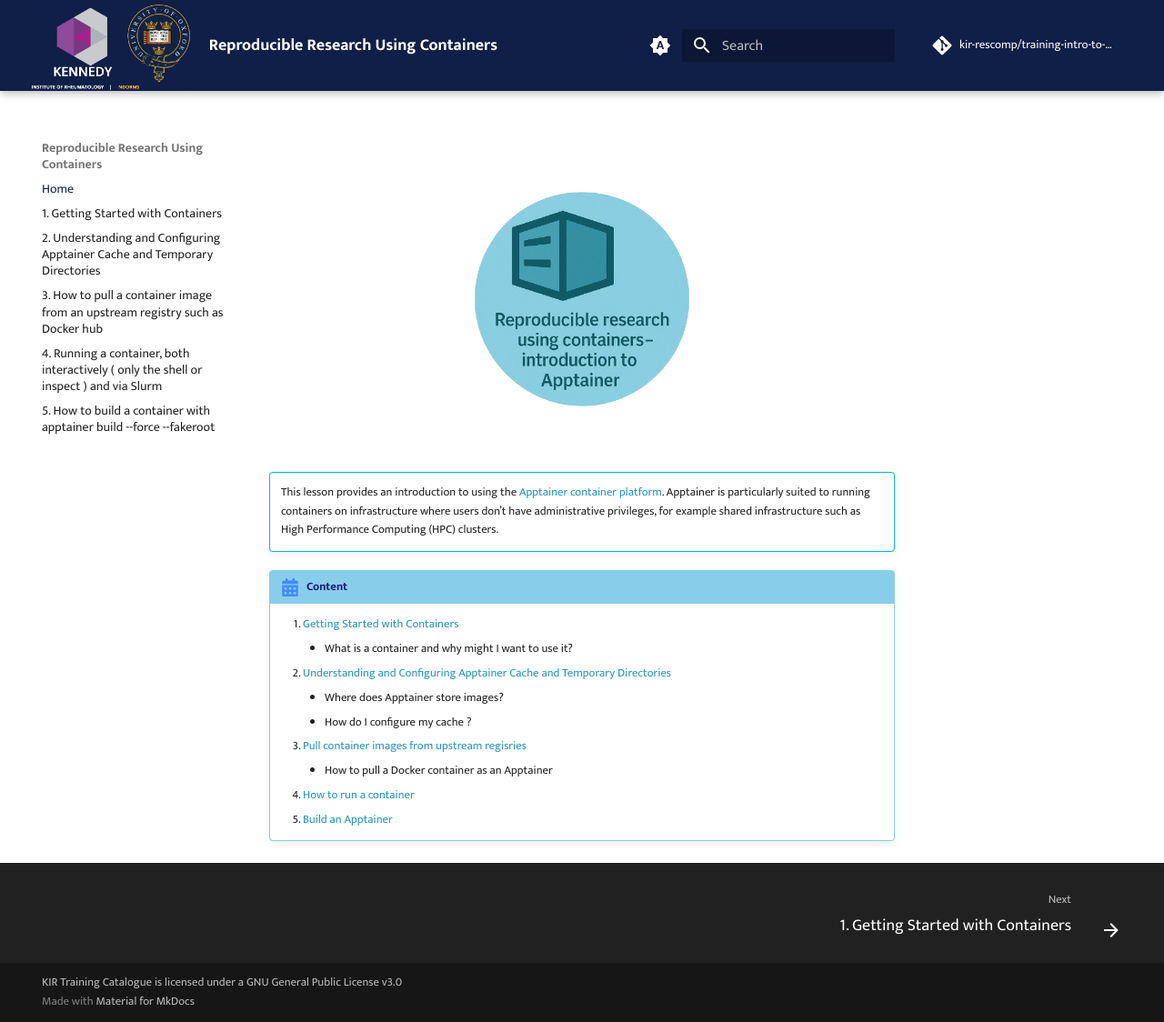
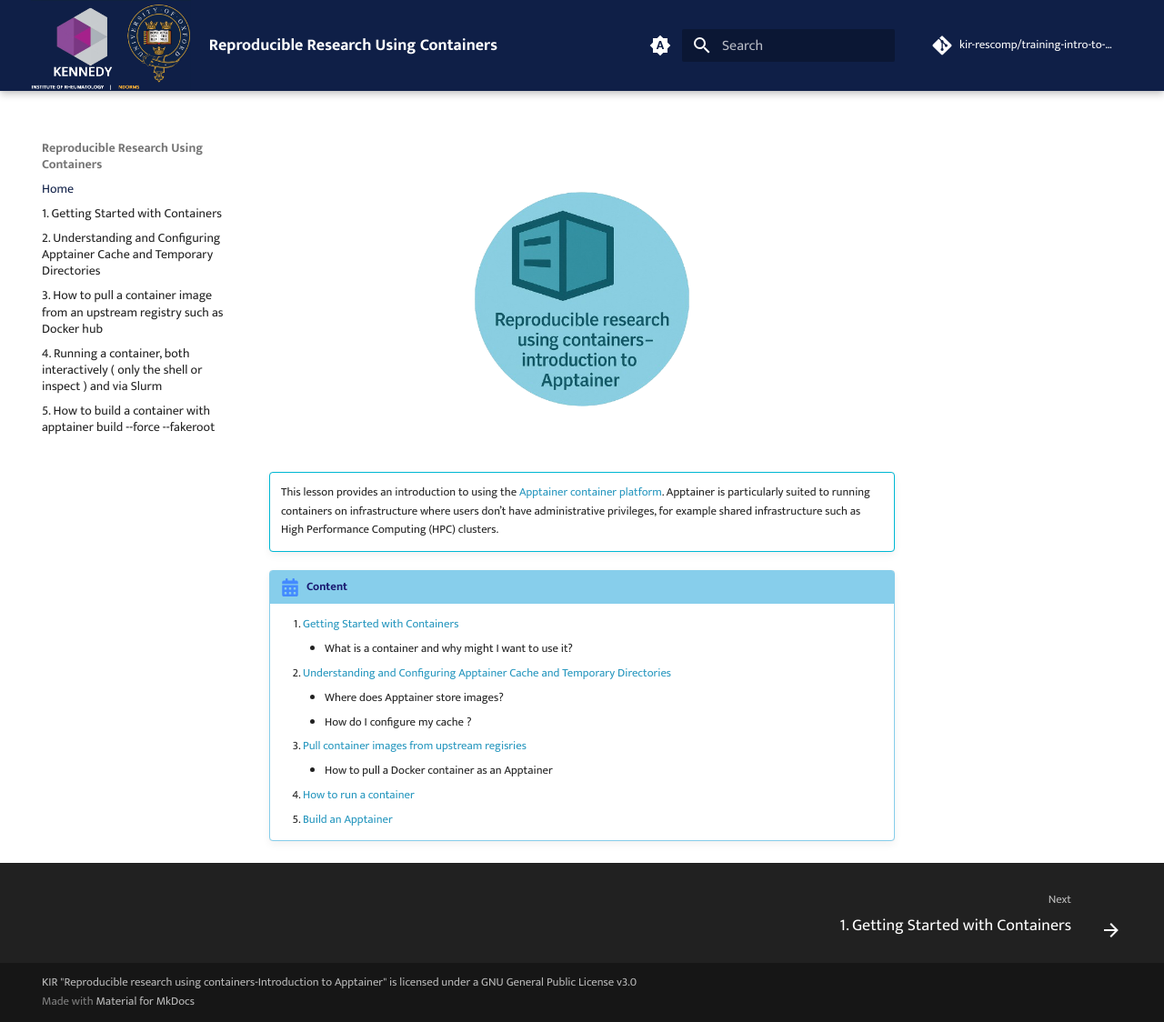
Before and after one commit to kir-rescomp/training-intro-to-apptainer, an MkDocs documentation site: the page built from docs/index.md, in a window 1280 px wide and 1124 px high. Shown: the whole window at 91% size. Built offline with MkDocs 1.6.1 and Material for MkDocs 9.7.7, drawn with Linux system fonts in a browser that asks for light colours; comment, search, counter and statistics services are not loaded.

Commit message:
update license agreement footer

```diff
--- a/mkdocs.yml
+++ b/mkdocs.yml
@@ -117,7 +117,7 @@ extra_javascript:
   - https://polyfill.io/v3/polyfill.min.js?features=es6
   - https://cdn.jsdelivr.net/npm/mathjax@3/es5/tex-mml-chtml.js
 
-copyright : KIR Training Catalogue is licensed under a <a rel="noopener" target="_blank" href="https://www.gnu.org/licenses/gpl-3.0.en.html">GNU General Public License v3.0</a>
+copyright : KIR "Reproducible research using containers-Introduction to Apptainer" is licensed under a <a rel="noopener" target="_blank" href="https://www.gnu.org/licenses/gpl-3.0.en.html">GNU General Public License v3.0</a>
 
 
 extra_css:
```
